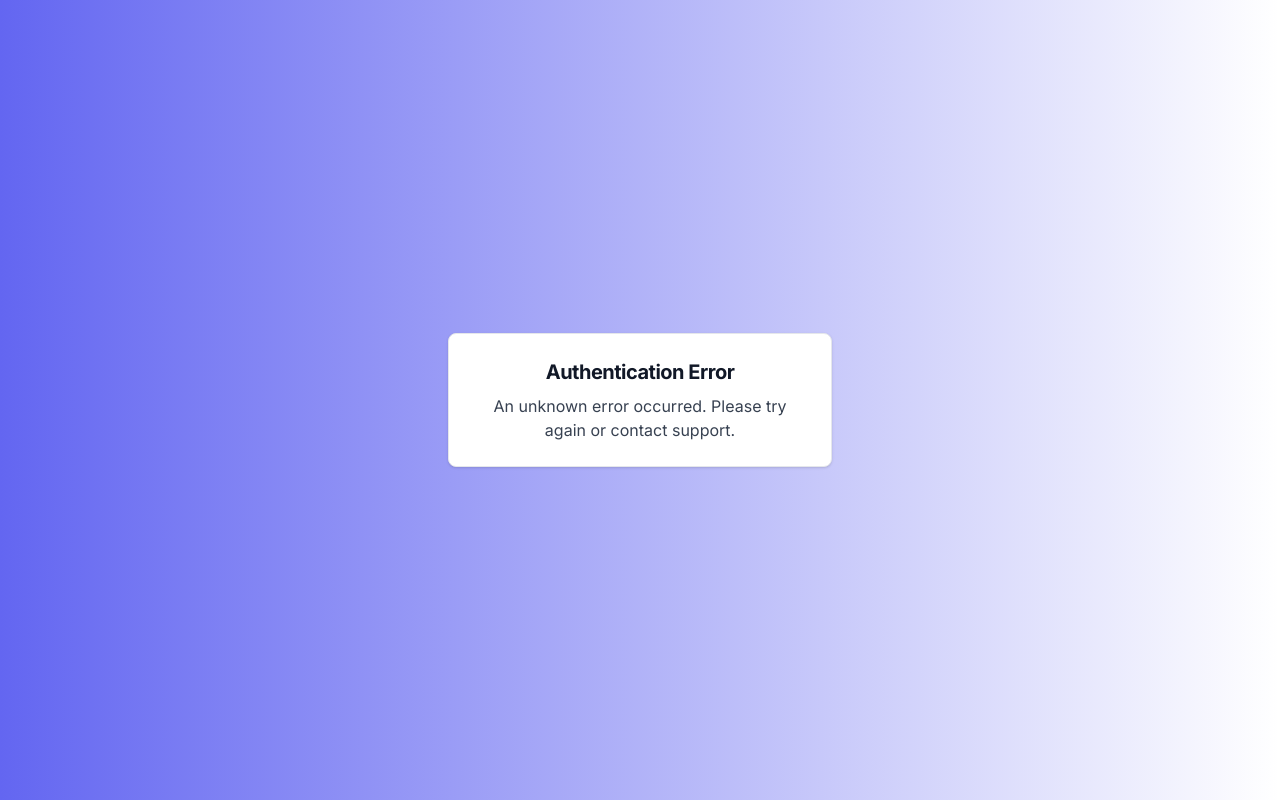
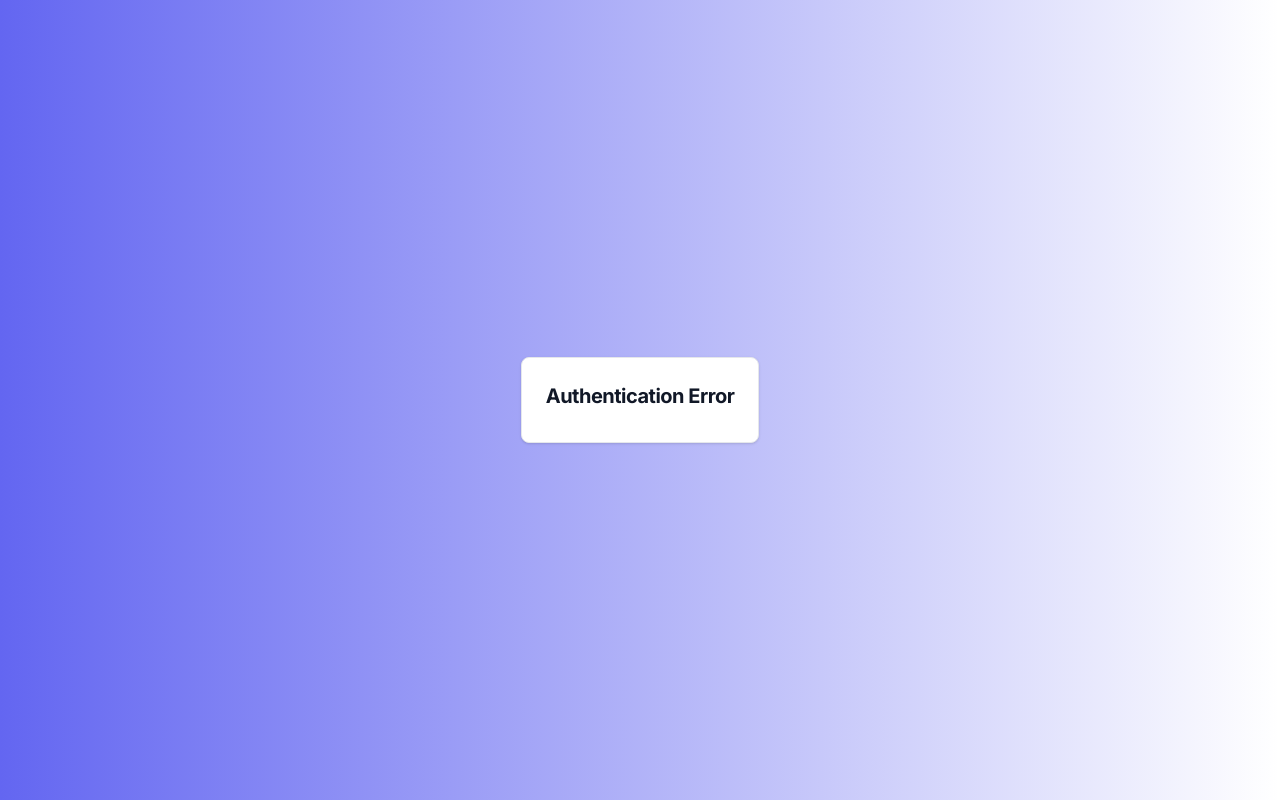
Before and after one commit to SangamNeela/NEXT-JS-Authentication-App-Auth-JS-, a Next.js app: page /auth/error in a window 1280 px wide. Built offline with nearby package versions, Linux system fonts and the light colour scheme.

Commit message:
fixing suspence

```diff
--- a/app/auth/error/page.tsx
+++ b/app/auth/error/page.tsx
@@ -1,6 +1,7 @@
 "use client"
 
 import { useSearchParams } from "next/navigation"
+import { Suspense } from "react"
 
 enum Error {
   OAuthAccountNotLinked = "OAuthAccountNotLinked",
@@ -17,19 +18,21 @@ const errorMap = {
 }
 
 export default function AuthErrorPage() {
-  const search = useSearchParams()
-  const error = search.get("error") as Error
+  // const search = useSearchParams()
+  // const error = search.get("error") as Error
 
   return (
+    <Suspense>
     <div className="flex h-screen w-full flex-col items-center justify-center">
       <div className="block max-w-sm rounded-lg border border-gray-200 bg-white p-6 text-center shadow hover:bg-gray-100 dark:border-gray-700 dark:bg-gray-800 dark:hover:bg-gray-700">
         <h5 className="mb-2 flex flex-row items-center justify-center gap-2 text-xl font-bold tracking-tight text-gray-900 dark:text-white">
           Authentication Error
         </h5>
-        <div className="font-normal text-gray-700 dark:text-gray-400">
+        {/* <div className="font-normal text-gray-700 dark:text-gray-400">
           {errorMap[error] || "An unknown error occurred. Please try again or contact support."}
-        </div>
+        </div> */}
       </div>
     </div>
+    </Suspense>
   )
 }
--- a/app/auth/forgot-password/page.tsx
+++ b/app/auth/forgot-password/page.tsx
@@ -1,7 +1,10 @@
 import ForgotPasswordResetForm from "@/components/auth/ForgotPasswordResetForm"
+import { Suspense } from "react"
 export default function ForgotPasswordLinkPage(){
 
     return(
+        <Suspense>
         <ForgotPasswordResetForm/>
+        </Suspense>
     )
 }
--- a/app/auth/verify-email/page.tsx
+++ b/app/auth/verify-email/page.tsx
@@ -1,9 +1,12 @@
 import VerifyForm from "@/components/auth/VerifyForm";
 import { useEffect,useState } from "react";
+import { Suspense } from "react";
 export default function VerifyEmail(){
     return(
         <div>
+            <Suspense>
             <VerifyForm/>
+            </Suspense>
         </div>
     )
 }
--- a/components/auth/VerifyForm.tsx
+++ b/components/auth/VerifyForm.tsx
@@ -7,7 +7,6 @@ import { Verify } from "@/actions/Verify";
 import { Button } from "../ui/button";
 import { useSearchParams } from "next/navigation";
 import { useState } from "react";
-import { Suspense } from 'react'
 import HashLoader from "react-spinners/HashLoader";
 export default function VerifyForm(){
     const [loading, setLoading] = useState(false);
```
